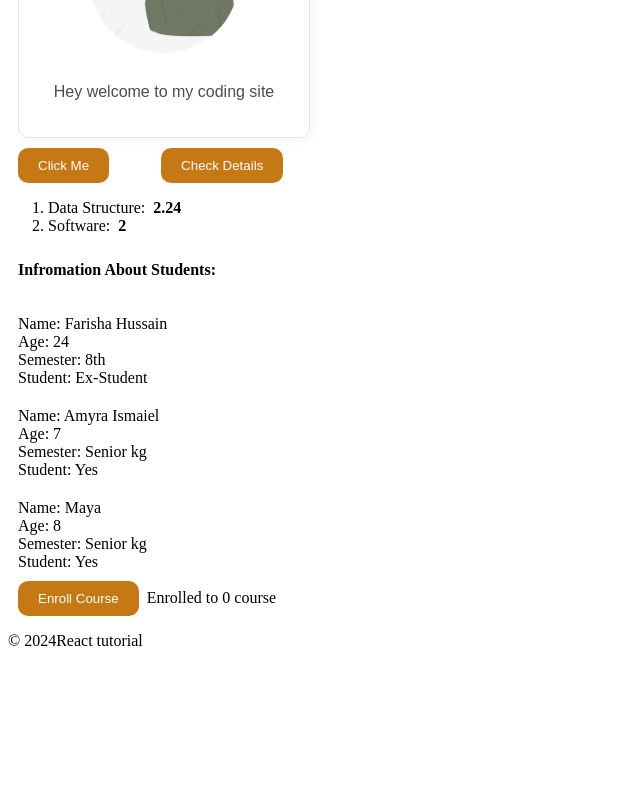
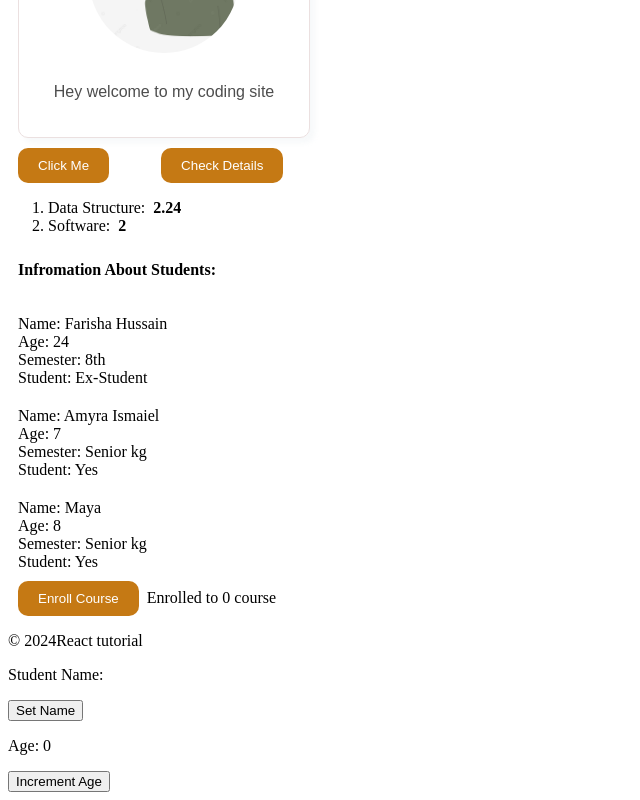
Before and after one commit to farisha-28/Interactive_Tracker, a React (Vite) app: page / in a window 1280 px wide. Shown: the part 718-1518 px from the top of the page, without its empty margins (0-640 px from the left). Before the commit the page ends 1384 px from the top, so only its background shows below. Built offline with nearby package versions, Linux system fonts and the light colour scheme.

Commit message:
UsetState Hook Updated

```diff
--- a/src/App.jsx
+++ b/src/App.jsx
@@ -8,6 +8,7 @@ import Student from './Student.jsx';
 import UserGreeting from './GreetingUser.jsx';
 import List from './List.jsx';
 import Event from './eventHandling.jsx';
+import UseStateHook from './useStateHook.jsx';
 
 // adding css technique-- external, modules, inline
 function App(){
@@ -30,6 +31,7 @@ function App(){
        <Student name="Maya" age={8} semester="Senior kg" isStudent={true}/>
        <Event/>
        <Footer/>
+       <UseStateHook/>
 
     </>
 
--- a/src/useStateHook.jsx
+++ b/src/useStateHook.jsx
@@ -2,3 +2,30 @@
 // useState() --> It's a react hook that allows the creation of a stateful variable
                 //and a setter function to update it's value in the virtual DOM
                 // [name, setName]
+
+import React, { useState } from 'react';
+
+function UseStateHook() {                // function name always should start with capital letter.
+    const [name, setName] = useState("");
+    const [age, setAge] = useState(0);
+
+    const updateName = () => {
+        setName("Sharmina");
+    };
+
+    const incrementAge = () => {
+        setAge(age + 1);
+    };
+
+    return (
+        <div>
+            <p>Student Name: {name}</p>
+            <button onClick={updateName}>Set Name</button>
+
+            <p>Age: {age}</p>
+            <button onClick={incrementAge}>Increment Age</button>
+        </div>
+    );
+}
+
+export default UseStateHook;
```
